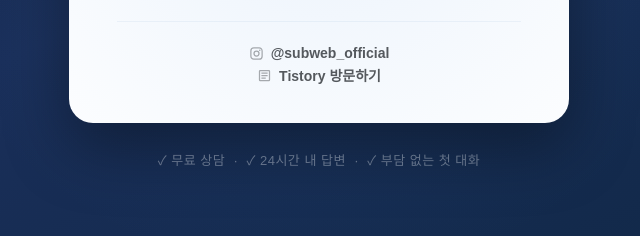
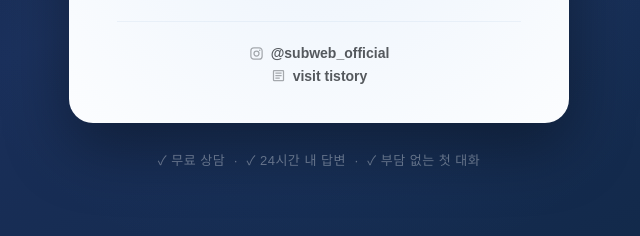
Before and after one commit to esen-pages/mypage, a plain HTML site: page index.html in a window 1280 px wide. Shown: the part 7870-8106 px from the top of the page, 321-961 px from the left. Drawn offline with Linux system fonts and the light colour scheme.

Commit message:
텍스트 수정

```diff
--- a/index.html
+++ b/index.html
@@ -747,7 +747,7 @@
                 <svg width="15" height="15" viewBox="0 0 24 24" fill="#aaa" xmlns="http://www.w3.org/2000/svg">
                     <path d="M3 5a2 2 0 0 1 2-2h14a2 2 0 0 1 2 2v14a2 2 0 0 1-2 2H5a2 2 0 0 1-2-2V5zm2 0v14h14V5H5zm2 2h10v2H7V7zm0 4h10v2H7v-2zm0 4h7v2H7v-2z"/>
                 </svg>
-                <a href="https://livre.tistory.com" target="_blank" rel="noopener" class="contact-insta-link">Tistory 방문하기</a>
+                <a href="https://livre.tistory.com" target="_blank" rel="noopener" class="contact-insta-link">visit tistory</a>
             </div>
         </div>
 
```
